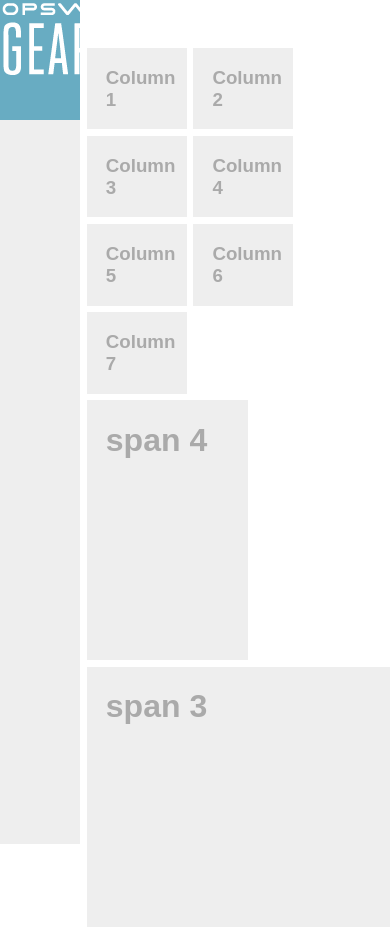
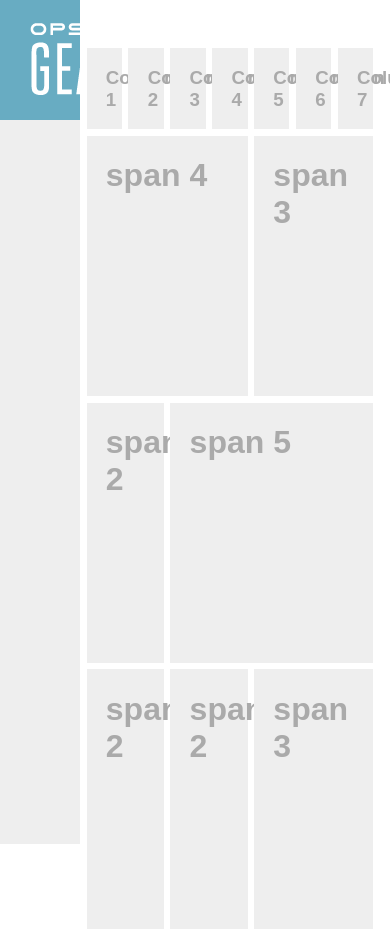
Before and after one commit to xaviervalarino/xaviervalarino.github.io, a plain HTML site: page responsive_columns/gears_responsive_columns.html in a window 390 px wide. Shown: the top 932 px of the page. Drawn offline with Linux system fonts and the light colour scheme.

Commit message:
fixed image

```diff
--- a/responsive_columns/dash.css
+++ b/responsive_columns/dash.css
@@ -21,9 +21,10 @@
 	}
 	#logo {
 		height: 120px;
-		background-color: #68ACC2;S
+		background-color: #68ACC2;
 		padding: 20px 0 0 28px;
 		box-sizing: border-box;
+		overflow: hidden;
 	}
 	ul {
 		list-style-type: none;
@@ -94,7 +95,6 @@
 			padding-left: 1.2em;
 			box-sizing: border-box;
 			color: #aaa;
-			vertical-align: middle;
 		}
 		.clearRight {
 			clear: right;
@@ -107,15 +107,12 @@
 		}
 			#colOne {
 				width: 12%;
-				min-width: 100px;
 			}
 			#colTwo {
 				width: 26.25%;
-				min-width: 200px;
 			}
 			#colThree {
 				width: 40.5%;
-				min-width: 320px;
 			}
 			#colFour {
 				width: 54.75%;
@@ -132,9 +129,9 @@
 		width: 80px;
 	}
 	#logo {
-		overflow: hidden;
 		width: 80px;
 	}
+
 	#contentGrid {
 		margin-left: 80px;
 	}
```
